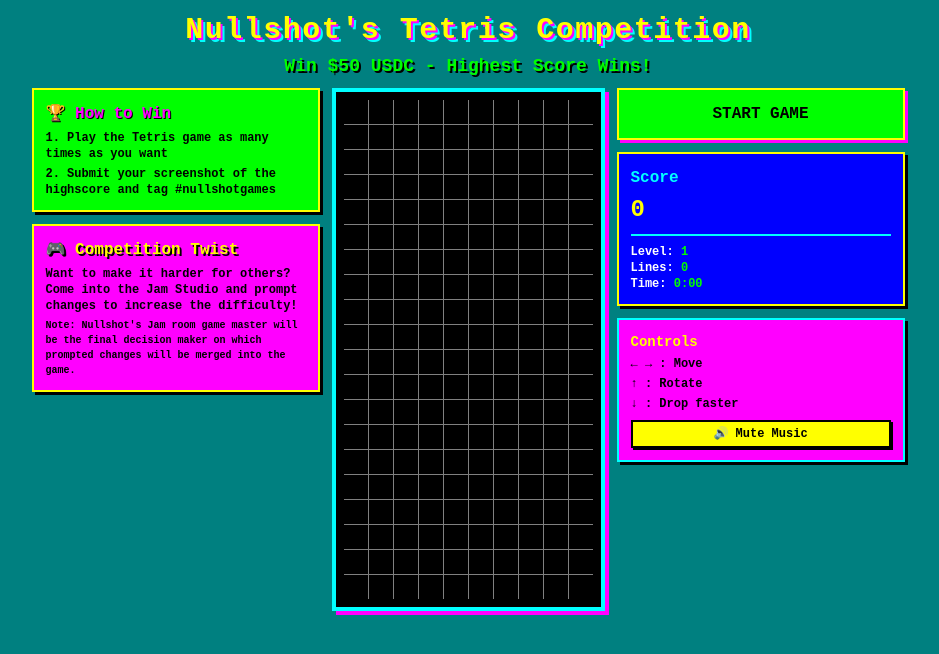
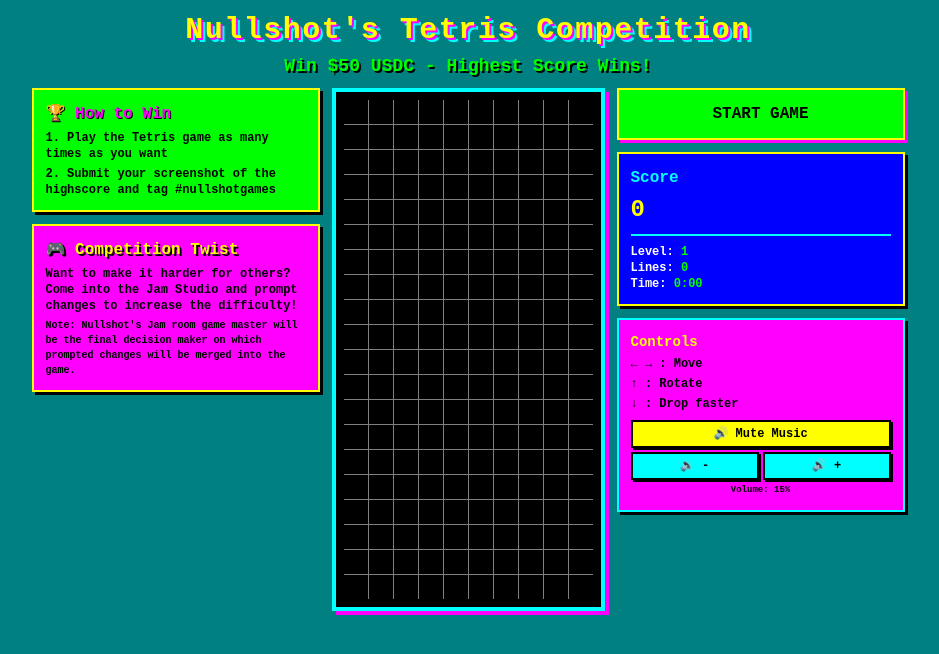
Before and after one commit to null-shot-apps/tetriscomp, a Next.js app in the folder packages/new-web-app-room/: page / in a window 1280 px wide. Shown: the top 654 px of the page, without its empty margins (172-1111 px from the left). Built offline with nearby package versions, Linux system fonts and the light colour scheme.

Commit message:
AI chat session: Updated code and files

```diff
--- a/packages/new-web-app-room/src/app/page.tsx
+++ b/packages/new-web-app-room/src/app/page.tsx
@@ -49,6 +49,7 @@
   const [elapsedTime, setElapsedTime] = useState(0);
   const [flashingRows, setFlashingRows] = useState<number[]>([]);
   const [isMusicMuted, setIsMusicMuted] = useState(false);
+  const [musicVolume, setMusicVolume] = useState(0.15);
 
   const audioContextRef = useRef<AudioContext | null>(null);
   const musicGainNodeRef = useRef<GainNode | null>(null);
@@ -198,7 +199,7 @@
     if (!audioContextRef.current) {
       audioContextRef.current = new (window.AudioContext || (window as any).webkitAudioContext)();
       const gainNode = audioContextRef.current.createGain();
-      gainNode.gain.value = 0.15;
+      gainNode.gain.value = musicVolume;
       gainNode.connect(audioContextRef.current.destination);
       musicGainNodeRef.current = gainNode;
     }
@@ -206,6 +207,9 @@
     const ctx = audioContextRef.current;
     const gainNode = musicGainNodeRef.current;
     if (!ctx || !gainNode) return;
+
+    // Update volume
+    gainNode.gain.value = musicVolume;
 
     // Tetris theme melody (simplified)
     const melody = [
@@ -235,7 +239,7 @@
 
     // Volume increases slightly with level
     const volumeMultiplier = 1 + (currentLevel - 1) * 0.05;
-    gainNode.gain.value = Math.min(0.3, 0.15 * volumeMultiplier);
+    gainNode.gain.value = Math.min(1.0, musicVolume * volumeMultiplier);
 
     const currentTime = ctx.currentTime;
 
@@ -287,6 +291,26 @@
       return newMuted;
     });
   }, [stopMusic, startMusic, level, gameStarted, gameOver]);
+
+  const increaseVolume = useCallback(() => {
+    setMusicVolume(prev => {
+      const newVolume = Math.min(1.0, prev + 0.1);
+      if (musicGainNodeRef.current) {
+        musicGainNodeRef.current.gain.value = newVolume;
+      }
+      return newVolume;
+    });
+  }, []);
+
+  const decreaseVolume = useCallback(() => {
+    setMusicVolume(prev => {
+      const newVolume = Math.max(0, prev - 0.1);
+      if (musicGainNodeRef.current) {
+        musicGainNodeRef.current.gain.value = newVolume;
+      }
+      return newVolume;
+    });
+  }, []);
 
   useEffect(() => {
     if (!currentPiece && !gameOver && gameStarted) {
@@ -479,13 +503,34 @@
                 <p>↑ : Rotate</p>
                 <p>↓ : Drop faster</p>
               </div>
+              <div className="mt-2 space-y-1">
                 <button
                   onClick={toggleMusic}
-                className="mt-2 bg-[#FFFF00] text-black px-2 py-1 border-2 border-black font-bold hover:bg-[#00FF00] transition text-[10px] sm:text-xs w-full"
+                  className="bg-[#FFFF00] text-black px-2 py-1 border-2 border-black font-bold hover:bg-[#00FF00] transition text-[10px] sm:text-xs w-full"
                   style={{ boxShadow: '2px 2px 0px #000' }}
                 >
                   {isMusicMuted ? '🔇 Unmute Music' : '🔊 Mute Music'}
                 </button>
+                <div className="flex gap-1">
+                  <button
+                    onClick={decreaseVolume}
+                    className="flex-1 bg-[#00FFFF] text-black px-2 py-1 border-2 border-black font-bold hover:bg-[#00FF00] transition text-[10px] sm:text-xs"
+                    style={{ boxShadow: '2px 2px 0px #000' }}
+                    disabled={isMusicMuted}
+                  >
+                    🔉 -
+                  </button>
+                  <button
+                    onClick={increaseVolume}
+                    className="flex-1 bg-[#00FFFF] text-black px-2 py-1 border-2 border-black font-bold hover:bg-[#00FF00] transition text-[10px] sm:text-xs"
+                    style={{ boxShadow: '2px 2px 0px #000' }}
+                    disabled={isMusicMuted}
+                  >
+                    🔊 +
+                  </button>
+                </div>
+                <p className="text-[9px] text-center font-bold">Volume: {Math.round(musicVolume * 100)}%</p>
+              </div>
             </div>
 
             {gameOver && (
```
Lines whose indentation alone changed are shown as unchanged.
